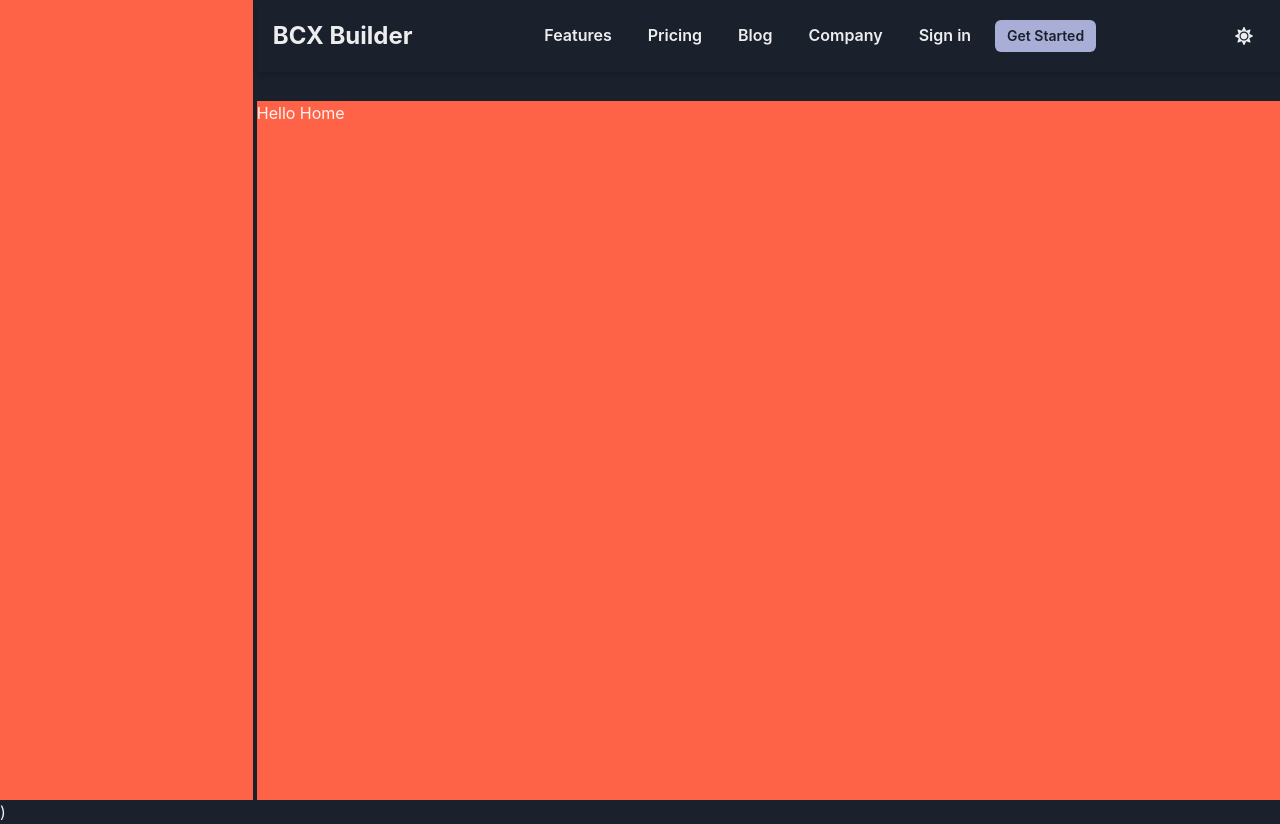
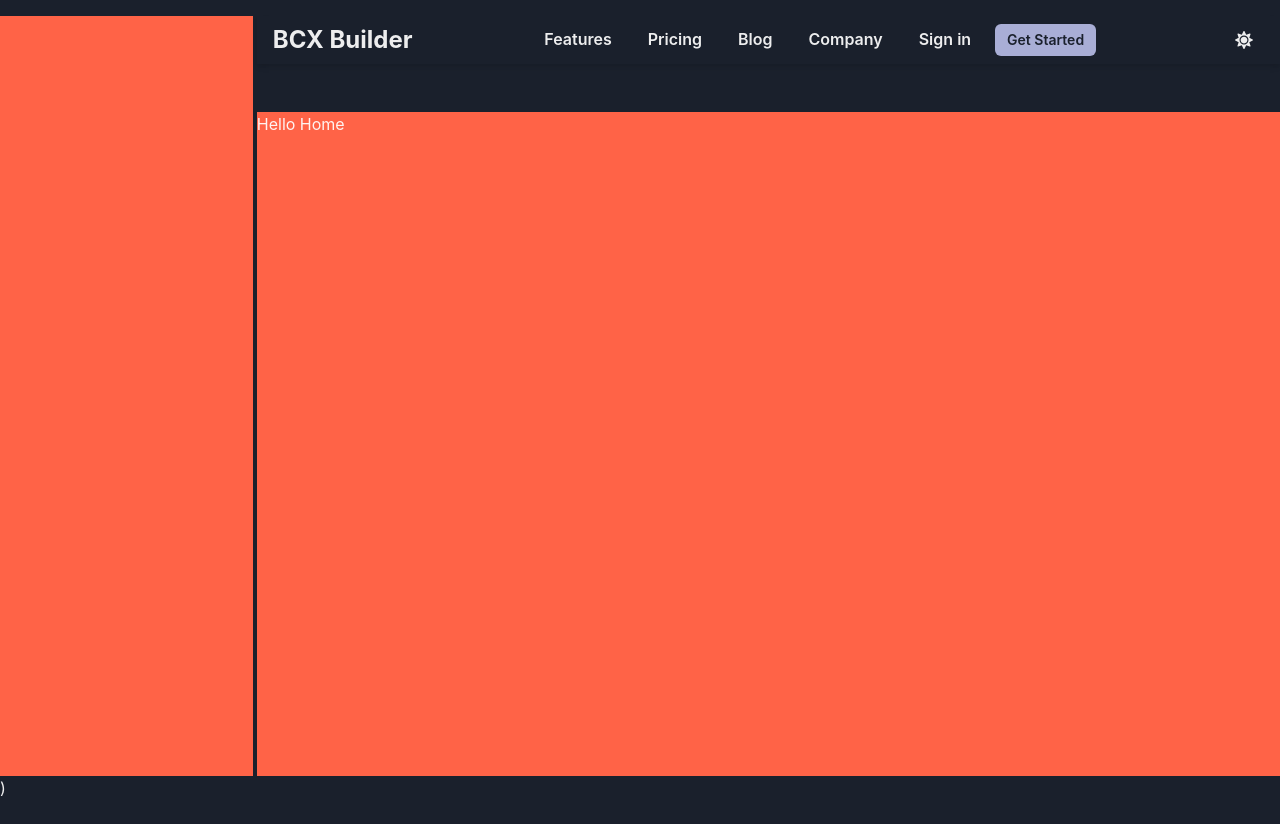
Before and after one commit to Vietc3/BCX, a Next.js app: page / in a window 1280 px wide. After the commit the page ends 800 px from the top, so only its background shows below. Built offline with nearby package versions, Linux system fonts and the light colour scheme.

Commit message:
Done Layout

```diff
--- a/components/Layout.js
+++ b/components/Layout.js
@@ -6,8 +6,9 @@ function Layout({ children }) {
     return (
 
         <Grid
-            h="100%"
+            h="97%"
             w="100%"
+            pt={4}
             templateColumns="repeat(5, 1fr)"
             templateRows="repeat(8, 1fr)"
             gap={1}
--- a/components/NavBar/Navbar.js
+++ b/components/NavBar/Navbar.js
@@ -31,7 +31,7 @@ export default function Navbar() {
         bg={bg}
         w="full"
         px={{ base: 2, sm: 4 }}
-        py={4}
+        py={1}
         shadow="md"
       >
         <Flex alignItems="center" justifyContent="space-between" mx="auto">
--- a/components/Sidebar/Sidebar.js
+++ b/components/Sidebar/Sidebar.js
@@ -21,7 +21,6 @@ export const Sidebar = () => {
     <>
       <Box
         left={0}
-        p={5}
         w="100%"
         top={0}
         h="100%"
--- a/pages/_document.js
+++ b/pages/_document.js
@@ -11,9 +11,9 @@ class MyDocument extends Document {
                     <script src="https://cdn.jsdelivr.net/npm/bootstrap@4.5.3/dist/js/bootstrap.bundle.min.js"></script>
                     <script src="https://kit.fontawesome.com/a076d05399.js"></script>
                     <style>{`
-            #__next { height: 100vh }
-          `}
-          </style>
+                          #__next { height: 100vh }
+                     `}
+                    </style>
                 </Head>
                 <body>
                     <Main />
```
